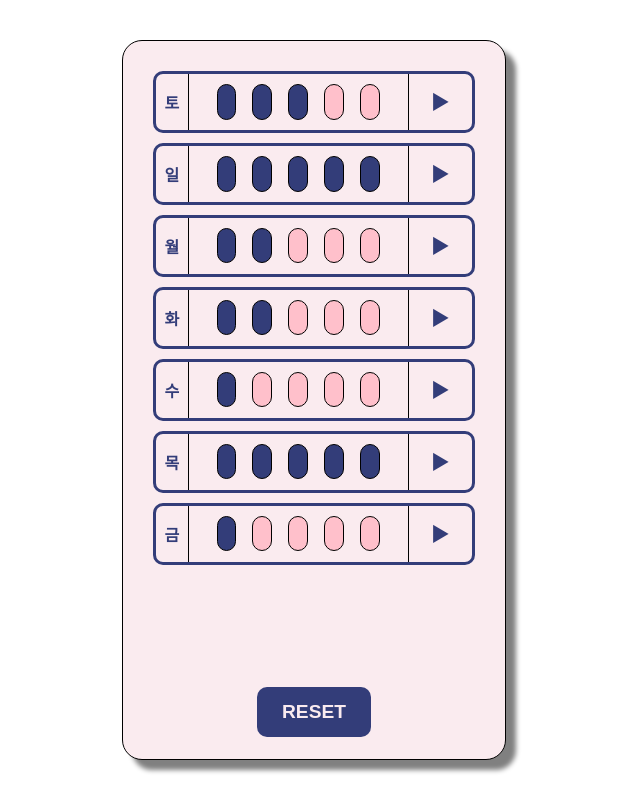
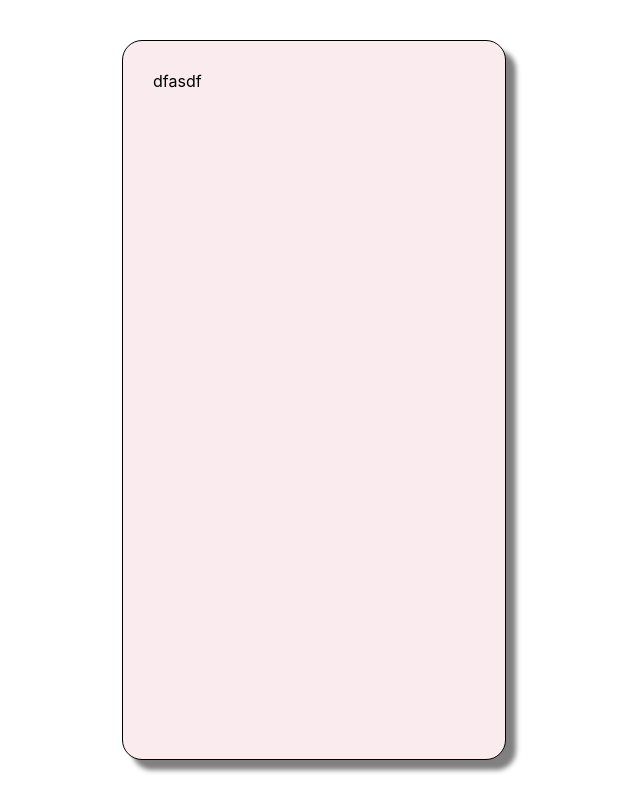
Before and after one commit to nggoong/hanghae-weekly-grade, a React (Create React App) app: page /detail/1 in a window 1280 px wide. Shown: the whole page, without its empty margins (326-966 px from the left). Built offline with nearby package versions, Linux system fonts and the light colour scheme.

Commit message:
react-router-dom 설치 및 디테일 페이지 라우트 연결 완료

```diff
--- a/package.json
+++ b/package.json
@@ -8,6 +8,7 @@
     "@testing-library/user-event": "^13.5.0",
     "react": "^18.2.0",
     "react-dom": "^18.2.0",
+    "react-router-dom": "^6.3.0",
     "react-scripts": "5.0.1",
     "styled-components": "^5.3.5",
     "web-vitals": "^2.1.4"
--- a/src/App.js
+++ b/src/App.js
@@ -1,6 +1,8 @@
 import React, { useEffect, useState } from 'react'
 import styled from 'styled-components'
 import GradeBar from './components/GradeBar';
+import {Routes, Route} from 'react-router-dom';
+import Detail from './components/Detail';
 
 let sample_day = ['일', '월', '화', '수', '목', '금', '토'];
 
@@ -26,7 +28,12 @@ const App = () => {
     <div className="App">
       <Container>
         <WeeklyAppContainer>
-          <GradeBar datas={datas}/>
+          <Routes>
+          <Route path="/" element={<GradeBar datas={datas}/>}/>
+          <Route path="/detail/:day" element={<Detail/>}>
+          </Route>
+          </Routes>
+
         </WeeklyAppContainer>
       </Container>
     </div>
--- /dev/null
+++ b/src/components/Detail.js
@@ -0,0 +1,17 @@
+import React, {useEffect} from 'react';
+import { useParams } from 'react-router-dom';
+
+const Detail = () => {
+    let params = useParams();
+
+    useEffect(()=> {
+        console.log(params.day);
+    })
+    return(
+        <>
+        dfasdf
+        </>
+    )
+}
+
+export default Detail;
--- a/src/components/GradeBar.js
+++ b/src/components/GradeBar.js
@@ -1,5 +1,6 @@
-import React from 'react';
+import React, {useEffect} from 'react';
 import styled from 'styled-components';
+import {useNavigate} from 'react-router-dom';
 
 
 
@@ -56,6 +57,8 @@ export default GradeBar;
 
 const GradeBarItem = ({ data }) => {
 
+    let navigate = useNavigate();
+
 
     return(
         <GradeBarList>
@@ -65,12 +68,12 @@ const GradeBarItem = ({ data }) => {
             {[...Array(5)].map((n, index)=> {
                 return(
                     <>
-                    <ScoreBox key={index} strike={index + 1 <= data.score? true : false}/>
+                    <ScoreBoxDiv key={index} strike={index + 1 <= data.score? true : false}/>
                     </>
                 )
             })}
             </div>
-            <div className='actions-area'>
+            <div className='actions-area' onClick={()=>navigate(`/detail/${data.day}`)}>
                 <p>▶</p>
             </div>
         </GradeBarList>
@@ -133,7 +136,7 @@ const GradeBarList = styled.div`
     }
 
 `
-const ScoreBox = styled.div`
+export const ScoreBoxDiv = styled.div`
     background:${props=> props.strike? '#333D79':'pink'};
     height:60%;
     width:10%;
--- a/src/index.js
+++ b/src/index.js
@@ -3,12 +3,13 @@ import ReactDOM from 'react-dom/client';
 import './index.css';
 import App from './App';
 import reportWebVitals from './reportWebVitals';
+import { BrowserRouter } from 'react-router-dom';
 
 const root = ReactDOM.createRoot(document.getElementById('root'));
 root.render(
-
+  <BrowserRouter>
     <App />
-
+    </BrowserRouter>
 );
 
 // If you want to start measuring performance in your app, pass a function
```
Also changed, not shown: 1 other file (tests, documents, lock files or other folders).
